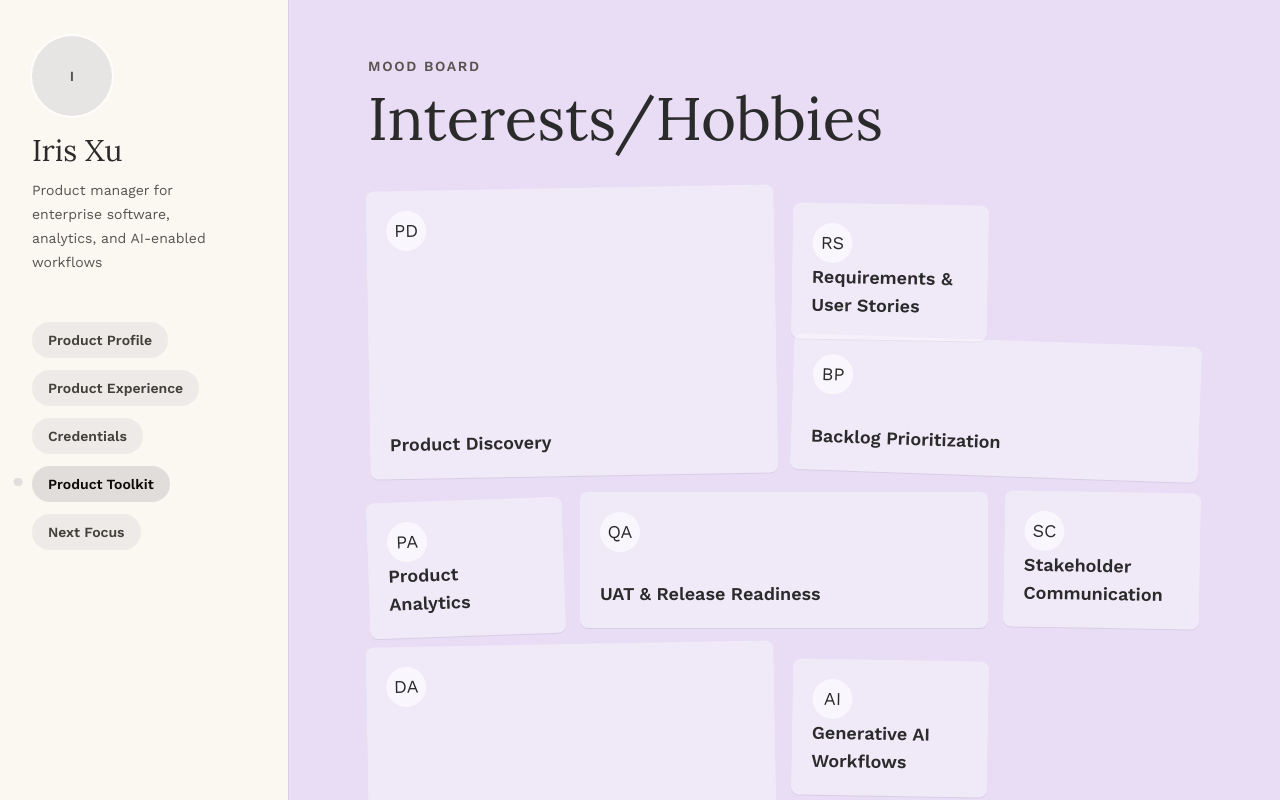
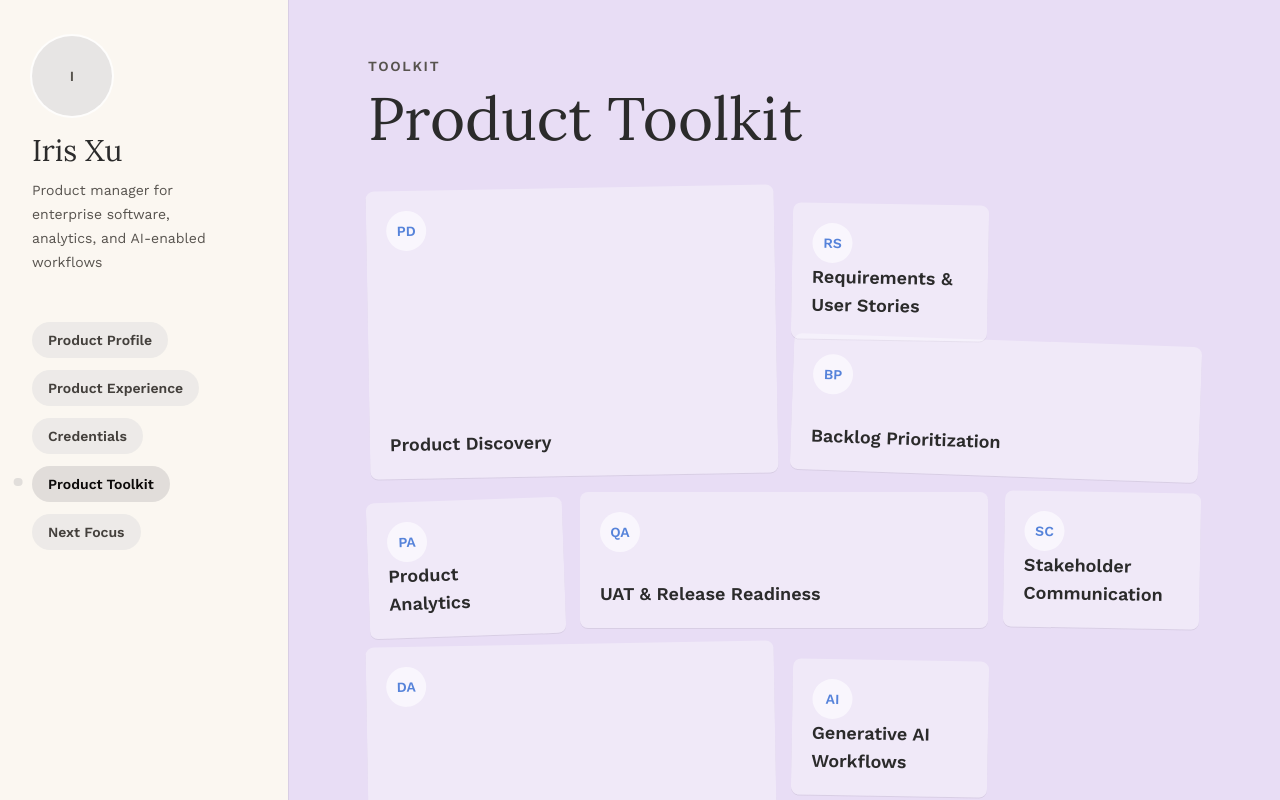
Before and after one commit to churro-o/portfolio, a React (Vite) app: page / in a window 1280 px wide. Both pictures are taken after a click on the button "Product Toolkit". Built offline with nearby package versions, Linux system fonts and the light colour scheme.

Commit message:
Reframe interests section as product toolkit

```diff
--- a/src/sections/InterestsSection.jsx
+++ b/src/sections/InterestsSection.jsx
@@ -12,7 +12,7 @@ const tileClasses = [
 
 export default function InterestsSection() {
   return (
-    <SectionShell eyebrow="Mood Board" title="Interests/Hobbies">
+    <SectionShell eyebrow="Toolkit" title="Product Toolkit">
       {interests?.length ? (
         <div className="grid max-w-4xl auto-rows-[8.5rem] grid-cols-2 gap-4 md:grid-cols-4">
           {interests.map((interest, index) => (
@@ -22,26 +22,17 @@ export default function InterestsSection() {
                 tileClasses[index % tileClasses.length]
               }`}
             >
-              <span className="grid h-10 w-10 place-items-center rounded-full bg-white/60 text-lg">
-                {interest.icon || "*"}
+              <span className="grid h-10 w-10 place-items-center rounded-full bg-white/60 text-sm font-semibold text-electric-iris">
+                {interest.icon || "PM"}
               </span>
               <h2 className="text-lg font-semibold">{interest.label}</h2>
             </article>
           ))}
         </div>
       ) : (
-        <div className="grid max-w-4xl auto-rows-[8rem] grid-cols-2 gap-4 md:grid-cols-4">
-          {["Add", "Real", "Interests", "In content.js"].map((label, index) => (
-            <div
-              key={label}
-              className={`rounded-[8px] bg-white/30 p-5 text-lg font-semibold text-stone-700 ${
-                tileClasses[index]
-              }`}
-            >
-              {label}
-            </div>
-          ))}
-        </div>
+        <p className="max-w-2xl text-lg leading-8 text-stone-700">
+          Add product skills and tools in content.js to build this toolkit.
+        </p>
       )}
     </SectionShell>
   );
```
